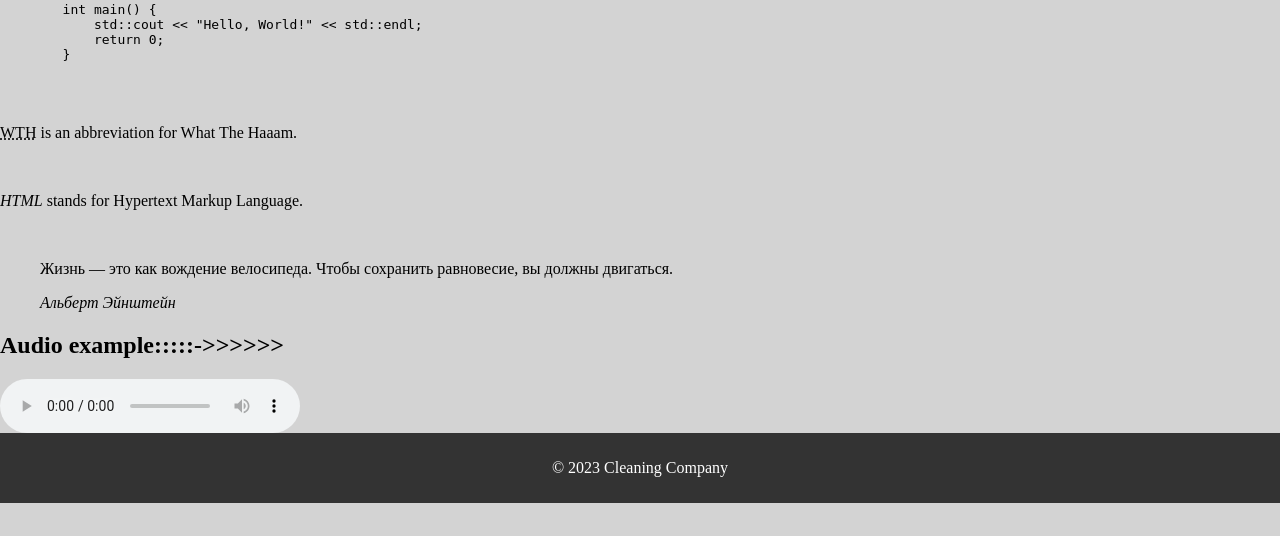
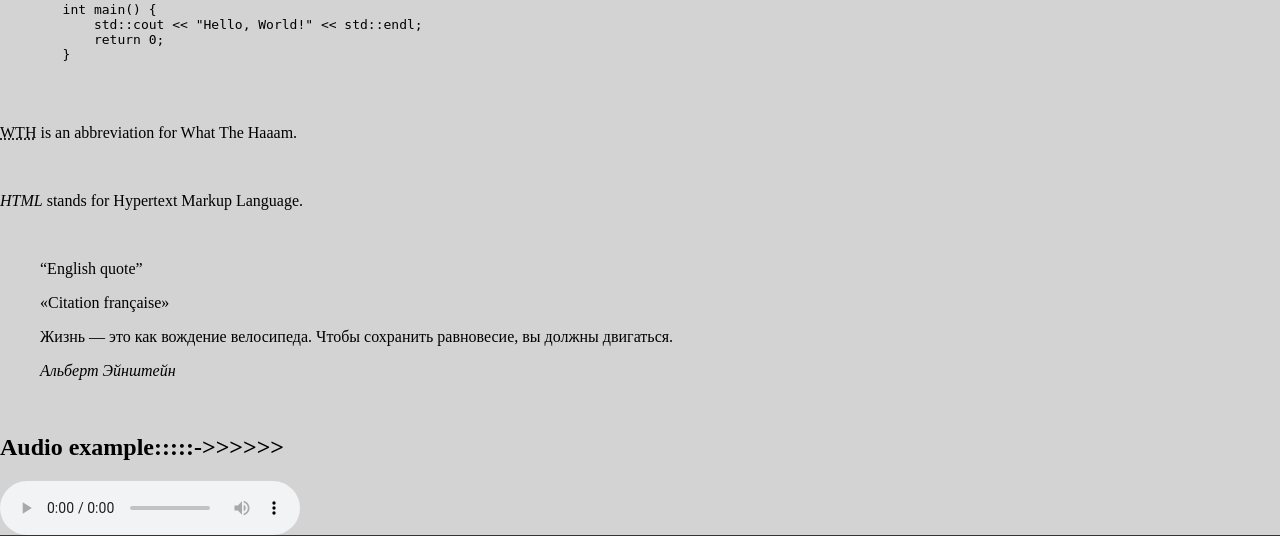
Before and after one commit to Egorallo/CleaningCompany, a Django app: page /questions/ in a window 1280 px wide. Shown: the part 495-1031 px from the top of the page. Before the commit the page ends 998 px from the top, so only its background shows below. Run offline with Django 4.2, Linux system fonts and the light colour scheme.

Commit message:
style for quotes in diff. languages

```diff
--- /dev/null
+++ b/newvision/static/newvision/css/questions.css
@@ -0,0 +1,7 @@
+q:lang(en) {
+    quotes: "\201C" "\201D";
+}
+
+q:lang(fr) {
+    quotes: "\00AB" "\00BB";
+}
--- a/newvision/templates/newvision/questions.html
+++ b/newvision/templates/newvision/questions.html
@@ -1,6 +1,9 @@
 `{% extends "base_generic.html" %}
 {% load static %}
 
+{% block styling %}
+    <link rel="stylesheet" href="{% static 'newvision/css/questions.css' %}"/>
+{% endblock %}
 
 {% block content %}
     <header>
@@ -46,9 +49,12 @@
     <p><dfn>HTML</dfn> stands for Hypertext Markup Language.</p>
     <br>
     <blockquote>
+        <p><q lang="en">English quote</q></p>
+        <p><q lang="fr">Citation française</q></p>
         <p>Жизнь — это как вождение велосипеда. Чтобы сохранить равновесие, вы должны двигаться.</p>
         <cite>Альберт Эйнштейн</cite>
     </blockquote>
+    <br>
 
     <section>
         <h2>Audio example:::::->>>>>></h2>
```
